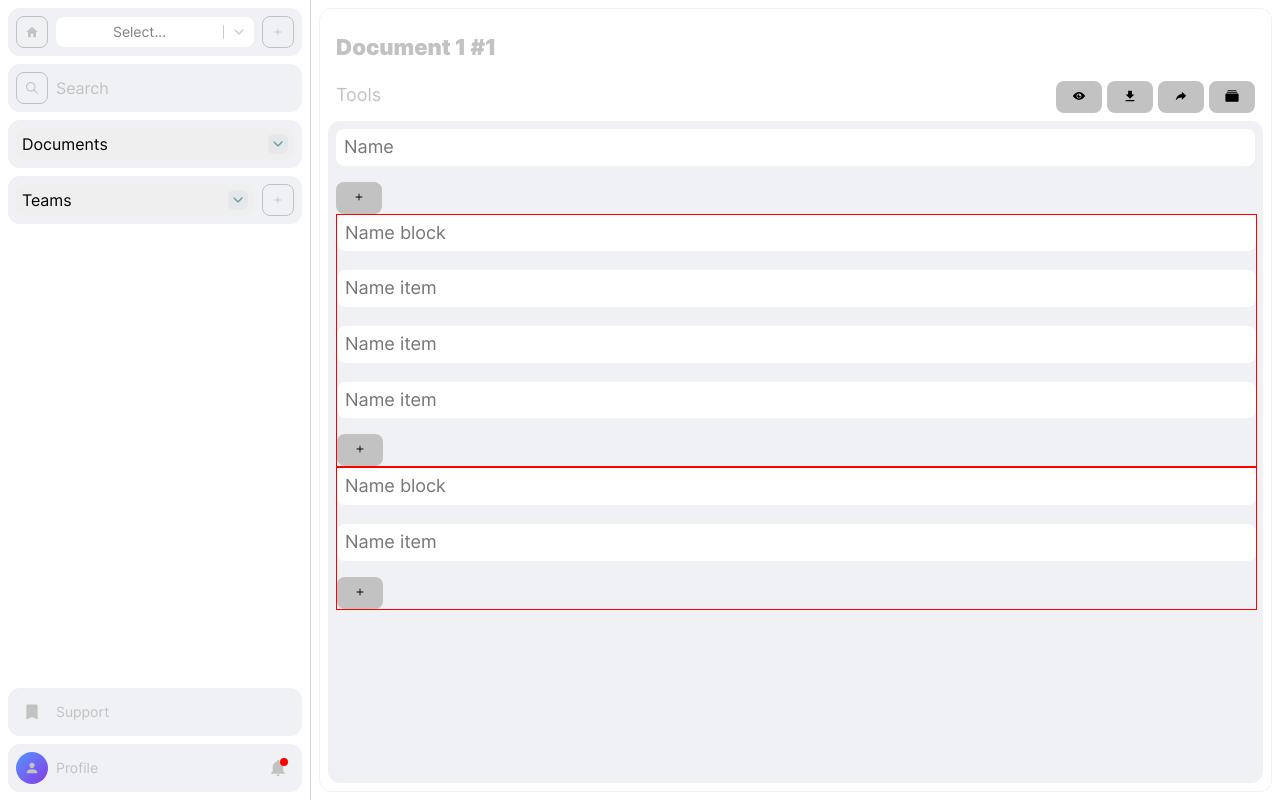
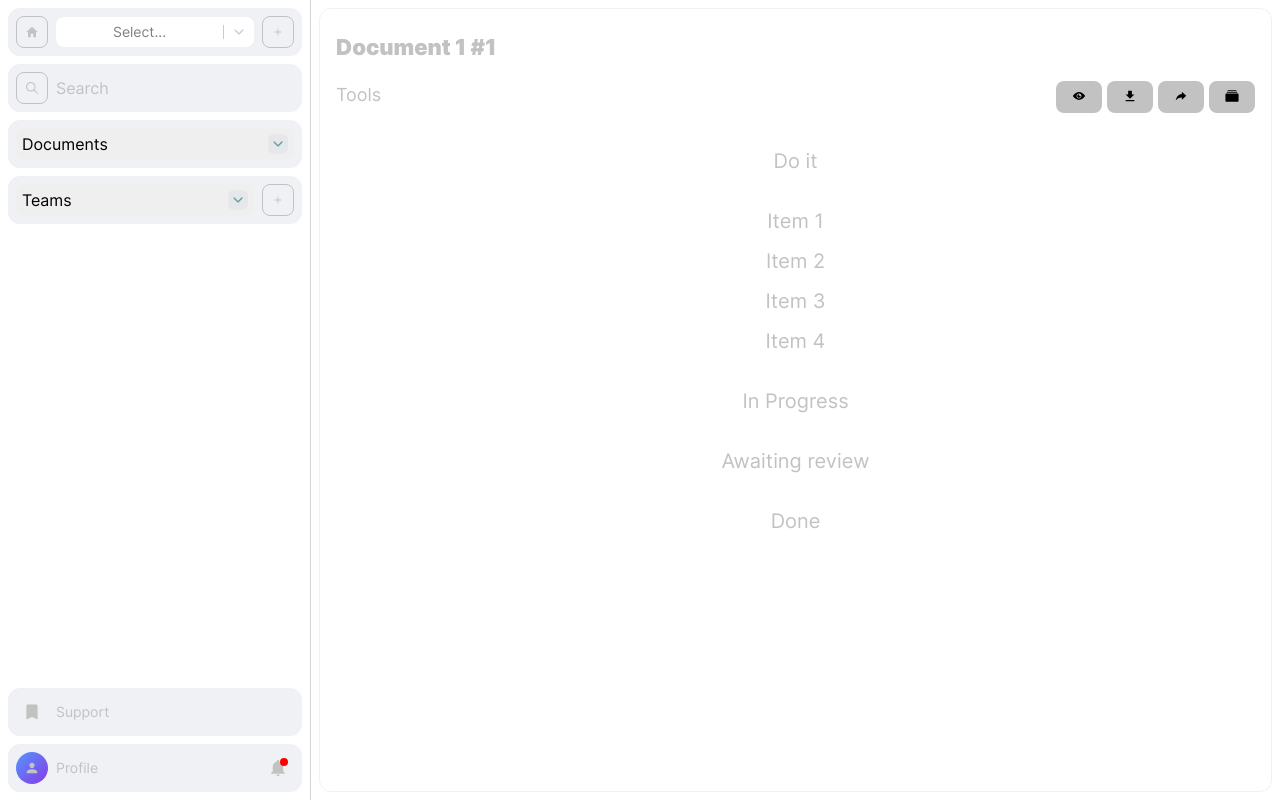
Before and after one commit to entools/tools.interface, a React (Vite) app: page /projects/1/documents/1 in a window 1280 px wide. Built offline with nearby package versions, Linux system fonts and the light colour scheme.

Commit message:
fix: document-page // dnd tmp init

```diff
--- a/src/pages/document-page/document-page.module.css
+++ b/src/pages/document-page/document-page.module.css
@@ -36,7 +36,7 @@
 }
 
 .history {
-  margin-left: 8px;
+  /* margin-left: 8px; */
   border-radius: 12px;
   background-color: var(--block-background);
 }
--- a/src/pages/document-page/document-page.tsx
+++ b/src/pages/document-page/document-page.tsx
@@ -1,27 +1,236 @@
-/* eslint-disable react/button-has-type */
-import { useState } from 'react';
+/* eslint-disable no-param-reassign */
+/* eslint-disable consistent-return */
+/* eslint-disable no-shadow */
+/* eslint-disable @typescript-eslint/no-explicit-any */
+import { useRef, useState } from 'react';
 import { useParams } from 'react-router-dom';
-import { DndProvider } from 'react-dnd';
+import { DndProvider, useDrag, useDrop } from 'react-dnd';
 import { HTML5Backend } from 'react-dnd-html5-backend';
 import classNames from 'classnames';
 import {
-  IoIosAlbums, IoIosAdd, IoMdShareAlt, IoMdDownload, IoIosEye,
+  IoIosAlbums,
+  // IoIosAdd,
+  IoMdShareAlt, IoMdDownload, IoIosEye,
 } from 'react-icons/io';
+import style from './document-page.module.css';
+import '.app.css';
 
-import style from './document-page.module.css';
+const COLUMN_NAMES = {
+  DO_IT: 'Do it',
+  IN_PROGRESS: 'In Progress',
+  AWAITING_REVIEW: 'Awaiting review',
+  DONE: 'Done',
+};
 
-// const cx = classNames.bind('button', { [style.button]: true });
+// const { DO_IT } = COLUMN_NAMES;
+// //
+const tasks = [
+  { id: 1, name: 'Item 1', column: 'Do it' },
+  { id: 2, name: 'Item 2', column: 'Do it' },
+  { id: 3, name: 'Item 3', column: 'Do it' },
+  { id: 4, name: 'Item 4', column: 'Do it' },
+];
 
-function DocumentPage() {
+function MovableItem({
+  name,
+  index,
+  currentColumnName,
+  moveCardHandler,
+  setItems,
+}: any) {
+  const changeItemColumn = (currentItem: any, columnName: any) => {
+    setItems((prevState: any) => prevState.map((e: any) => ({
+      ...e,
+      column: e.name === currentItem.name ? columnName : e.column,
+    })));
+  };
+
+  const ref = useRef(null);
+
+  const [, drop] = useDrop({
+    accept: 'Our first type',
+    hover(item: any, monitor: any) {
+      if (!ref.current) {
+        return;
+      }
+      // @ts-ignore
+      const dragIndex = item.index;
+      const hoverIndex = index;
+      // Don't replace items with themselves
+      if (dragIndex === hoverIndex) {
+        return;
+      }
+      // Determine rectangle on screen
+      // @ts-ignore
+      const hoverBoundingRect = ref.current?.getBoundingClientRect();
+      // Get vertical middle
+      const hoverMiddleY = (hoverBoundingRect.bottom - hoverBoundingRect.top) / 2;
+      // Determine mouse position
+      const clientOffset = monitor.getClientOffset();
+      // Get pixels to the top
+      // @ts-ignore
+      const hoverClientY = clientOffset.y - hoverBoundingRect.top;
+      // Only perform the move when the mouse has crossed half of the items height
+      // When dragging downwards, only move when the cursor is below 50%
+      // When dragging upwards, only move when the cursor is above 50%
+      // Dragging downwards
+      if (dragIndex < hoverIndex && hoverClientY < hoverMiddleY) {
+        return;
+      }
+      // Dragging upwards
+      if (dragIndex > hoverIndex && hoverClientY > hoverMiddleY) {
+        return;
+      }
+      // Time to actually perform the action
+      moveCardHandler(dragIndex, hoverIndex);
+      // Note: we're mutating the monitor item here!
+      // Generally it's better to avoid mutations,
+      // but it's good here for the sake of performance
+      // to avoid expensive index searches.
+      item.index = hoverIndex;
+    },
+  });
+
+  const [{ isDragging }, drag] = useDrag({
+    type: 'Our first type',
+    item: {
+      index, name, currentColumnName, // type: 'Our first type',
+    },
+    end: (item, monitor) => {
+      const dropResult = monitor.getDropResult();
+
+      if (dropResult) {
+        const { name } = dropResult as any;
+        const {
+          DO_IT, IN_PROGRESS, AWAITING_REVIEW, DONE,
+        } = COLUMN_NAMES;
+        switch (name) {
+          case IN_PROGRESS:
+            changeItemColumn(item, IN_PROGRESS);
+            break;
+          case AWAITING_REVIEW:
+            changeItemColumn(item, AWAITING_REVIEW);
+            break;
+          case DONE:
+            changeItemColumn(item, DONE);
+            break;
+          case DO_IT:
+            changeItemColumn(item, DO_IT);
+            break;
+          default:
+            break;
+        }
+      }
+    },
+    collect: (monitor) => ({
+      isDragging: monitor.isDragging(),
+    }),
+  });
+
+  const opacity = isDragging ? 0.4 : 1;
+
+  drag(drop(ref));
+
+  return (
+    <div ref={ref} className="movable-item" style={{ opacity }}>
+      {name}
+    </div>
+  );
+}
+
+function Column({ children, className, title }: any) {
+  const [{ isOver, canDrop }, drop] = useDrop({
+    accept: 'Our first type',
+    drop: () => ({ name: title }),
+    collect: (monitor) => ({
+      isOver: monitor.isOver(),
+      canDrop: monitor.canDrop(),
+    }),
+    // Override monitor.canDrop() function
+    canDrop: (item) => {
+      const {
+        DO_IT, IN_PROGRESS, AWAITING_REVIEW, DONE,
+      } = COLUMN_NAMES;
+      const { currentColumnName } = item as any;
+      return (
+        currentColumnName === title
+        || (currentColumnName === DO_IT && title === IN_PROGRESS)
+        || (currentColumnName === IN_PROGRESS
+          && (title === DO_IT || title === AWAITING_REVIEW))
+        || (currentColumnName === AWAITING_REVIEW
+          && (title === IN_PROGRESS || title === DONE))
+        || (currentColumnName === DONE && title === AWAITING_REVIEW)
+      );
+    },
+  });
+
+  const getBackgroundColor = () => {
+    if (isOver) {
+      if (canDrop) {
+        return 'rgb(188,251,255)';
+      } if (!canDrop) {
+        return 'rgb(255,188,188)';
+      }
+    } else {
+      return '';
+    }
+  };
+
+  return (
+    <div
+      ref={drop}
+      className={className}
+      style={{ backgroundColor: getBackgroundColor() }}
+    >
+      <p>{title}</p>
+      {children}
+    </div>
+  );
+}
+
+export default function DocumentPage() {
   const { projectId, documentId } = useParams();
   const [history, setHistory] = useState(false);
+  const [items, setItems] = useState(tasks);
+
+  const moveCardHandler = (dragIndex: any, hoverIndex: any) => {
+    const dragItem = items[dragIndex];
+
+    if (dragItem) {
+      setItems((prevState) => {
+        const coppiedStateArray = [...prevState];
+
+        // remove item by "hoverIndex" and put "dragItem" instead
+        const prevItem = coppiedStateArray.splice(hoverIndex, 1, dragItem);
+
+        // remove item by "dragIndex" and put "prevItem" instead
+        coppiedStateArray.splice(dragIndex, 1, prevItem[0]);
+
+        return coppiedStateArray;
+      });
+    }
+  };
+
+  const returnItemsForColumn = (columnName: any) => items
+    .filter((item) => item.column === columnName)
+    .map((item, index) => (
+      <MovableItem
+        key={item.id}
+        name={item.name}
+        currentColumnName={item.column}
+        setItems={setItems}
+        index={index}
+        moveCardHandler={moveCardHandler}
+      />
+    ));
+
+  const {
+    DO_IT, IN_PROGRESS, AWAITING_REVIEW, DONE,
+  } = COLUMN_NAMES;
 
   return (
-    <DndProvider backend={HTML5Backend}>
     <div className="layout">
-        <h2 className="title">
-          {`Document ${documentId} #${projectId}`}
-        </h2>
+      <h2 className="title">{`Document ${documentId} #${projectId}`}</h2>
       <div className={style.tools}>
         Tools
         <div>
@@ -57,65 +266,24 @@ function DocumentPage() {
         </div>
       </div>
       <div className={classNames(style.form, { [style.two]: history })}>
-          <div className={style.main}>
-
-            <input
-              className="input"
-              placeholder="Name"
-            />
-            <button
-              type="button"
-              className="button"
-              title="Добавить блок"
+        <div className="container">
+          <DndProvider backend={HTML5Backend}>
+            <Column title={DO_IT} className="column do-it-column">
+              {returnItemsForColumn(DO_IT)}
+            </Column>
+            <Column title={IN_PROGRESS} className="column in-progress-column">
+              {returnItemsForColumn(IN_PROGRESS)}
+            </Column>
+            <Column
+              title={AWAITING_REVIEW}
+              className="column awaiting-review-column"
             >
-              <IoIosAdd />
-            </button>
-            <div className={style.block}>
-              <input
-                className="input"
-                placeholder="Name block"
-              />
-              <div className={style.items}>
-                <input
-                  className="input"
-                  placeholder="Name item"
-                />
-                <input
-                  className="input"
-                  placeholder="Name item"
-                />
-                <input
-                  className="input"
-                  placeholder="Name item"
-                />
-              </div>
-              <button
-                type="button"
-                className={classNames('button', style.add)}
-                title="Добавить элемент"
-              >
-                <IoIosAdd />
-              </button>
-            </div>
-            <div className={style.block}>
-              <input
-                className="input"
-                placeholder="Name block"
-              />
-              <div className={style.items}>
-                <input
-                  className="input"
-                  placeholder="Name item"
-                />
-              </div>
-              <button
-                type="button"
-                className={classNames('button', style.add)}
-                title="Добавить элемент"
-              >
-                <IoIosAdd />
-              </button>
-            </div>
+              {returnItemsForColumn(AWAITING_REVIEW)}
+            </Column>
+            <Column title={DONE} className="column done-column">
+              {returnItemsForColumn(DONE)}
+            </Column>
+          </DndProvider>
         </div>
         {history && (
         <div className={style.history}>
@@ -128,8 +296,5 @@ function DocumentPage() {
         )}
       </div>
     </div>
-    </DndProvider>
   );
 }
-
-export default DocumentPage;
```
Also changed, not shown: src/pages/document-page/.app.css (added). Lines whose indentation alone changed are shown as unchanged.
